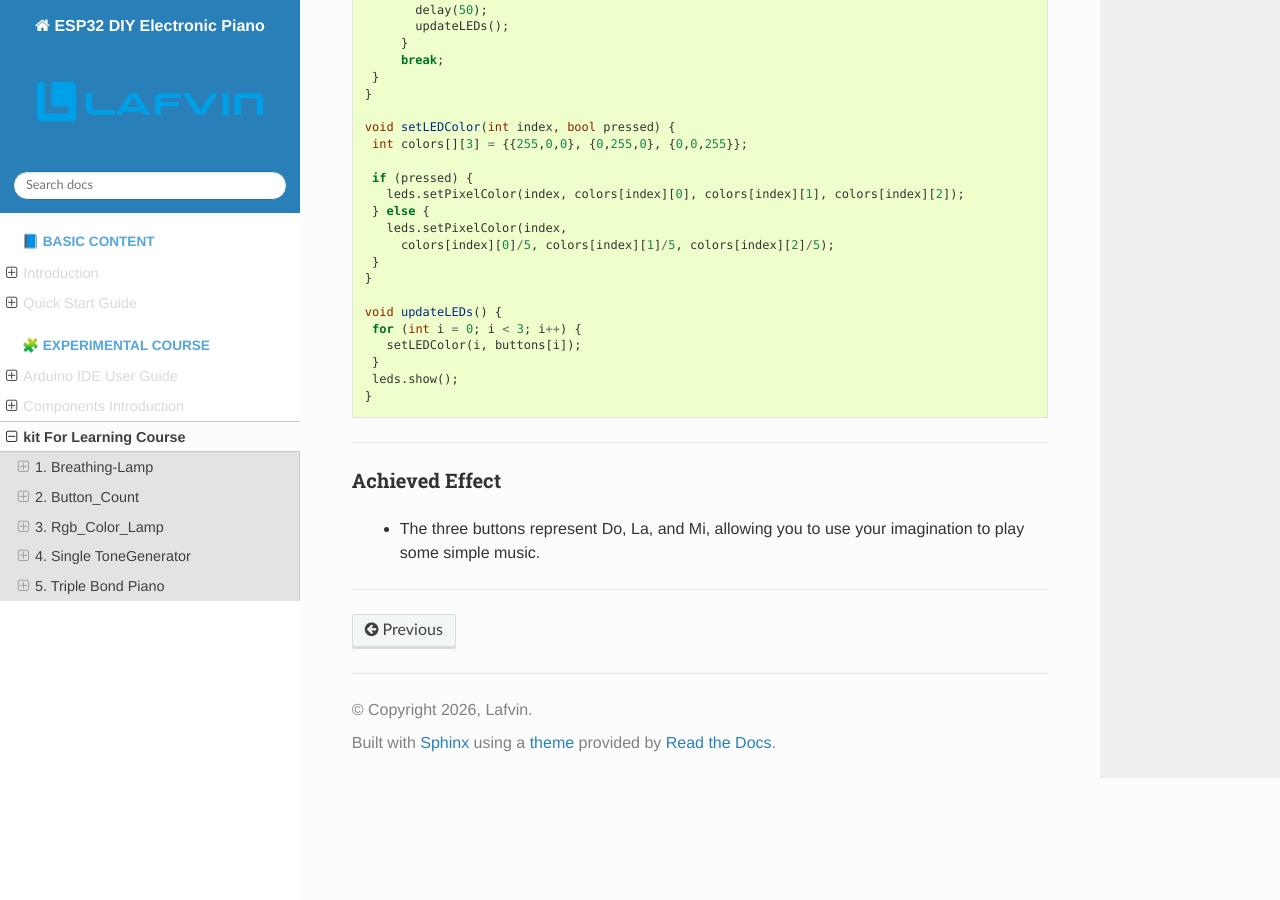
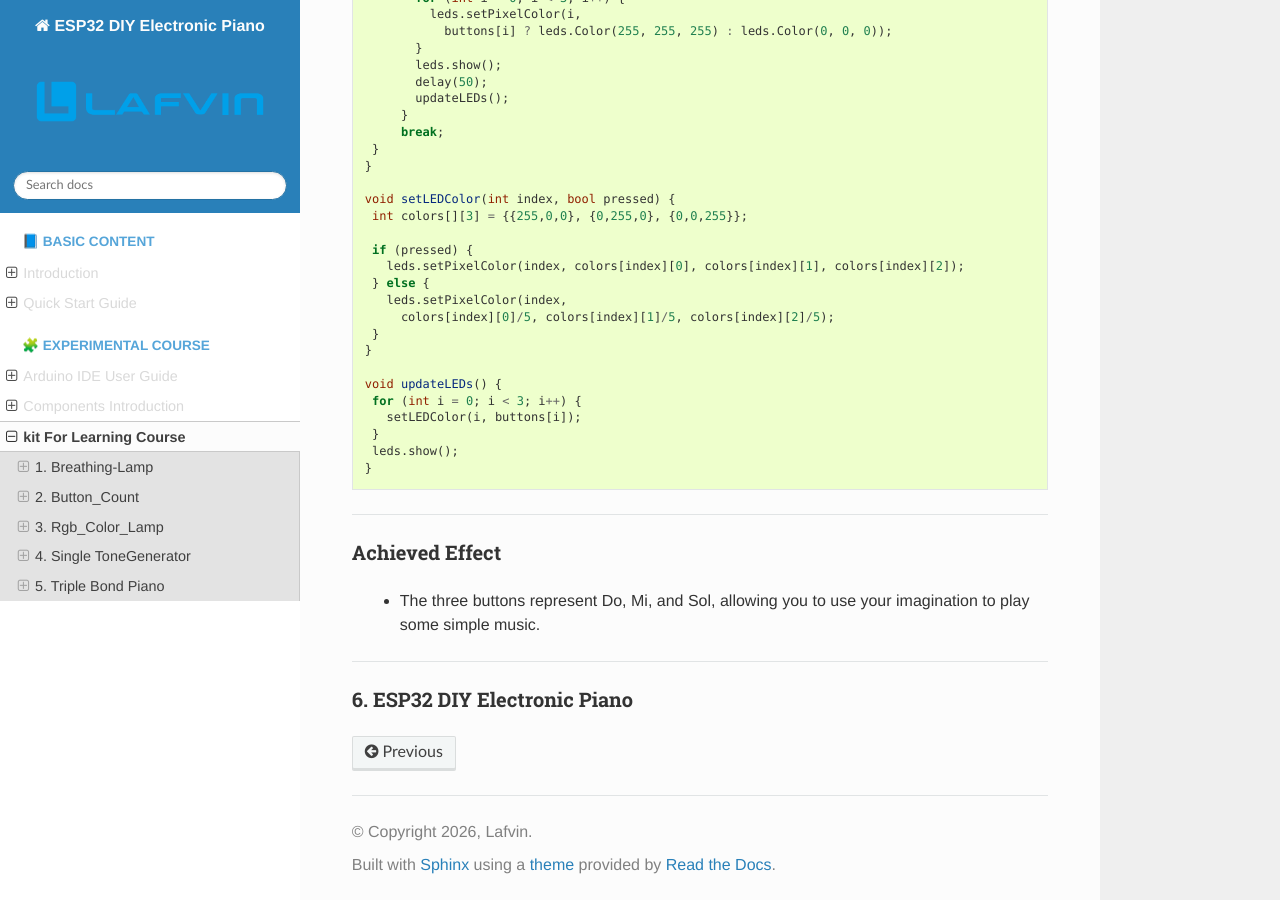
Before and after one commit to COLA508/ESP32_DIY_Electronic_Piano, a Sphinx documentation site: the page built from docs/source/kitforlearningcourse.rst, in a window 1280 px wide and 900 px high, scrolled down 13446 px. Built offline with Sphinx 7.4.7 and the Read the Docs theme 3.1.0, drawn with Linux system fonts in a browser that asks for light colours; before the commit the page ends 14224 px from its top, so only the background shows below that; some of the changed text lies outside the part shown.

Commit message:
Update kitforlearningcourse.rst

```diff
--- a/docs/source/kitforlearningcourse.rst
+++ b/docs/source/kitforlearningcourse.rst
@@ -2,6 +2,8 @@ kit For Learning Course
 ======================
 
 **In this section, we will use the components in this kit to expand our learning, gradually mastering the principles and functional characteristics of each component in order of depth, and completing the corresponding program writing.**
+
+**The sixth code is the complete code for this kit "ESP32 DIY Electronic Piano," which you can click here to view. :ref:`ESP32 DIY Electronic Piano` **
 
 ----
 
@@ -735,6 +737,12 @@ Example code
 Achieved Effect
 ~~~~~~~~~~~~~~~~
 
- - The three buttons represent Do, La, and Mi, allowing you to use your imagination to play some simple music.
+ - The three buttons represent Do, Mi, and Sol, allowing you to use your imagination to play some simple music.
 
 ----
+
+
+.. _ESP32 DIY Electronic Piano:
+
+6. ESP32 DIY Electronic Piano
+~~~~~~~~~~~~~~~~~~~~~~~~~~~~~
```
